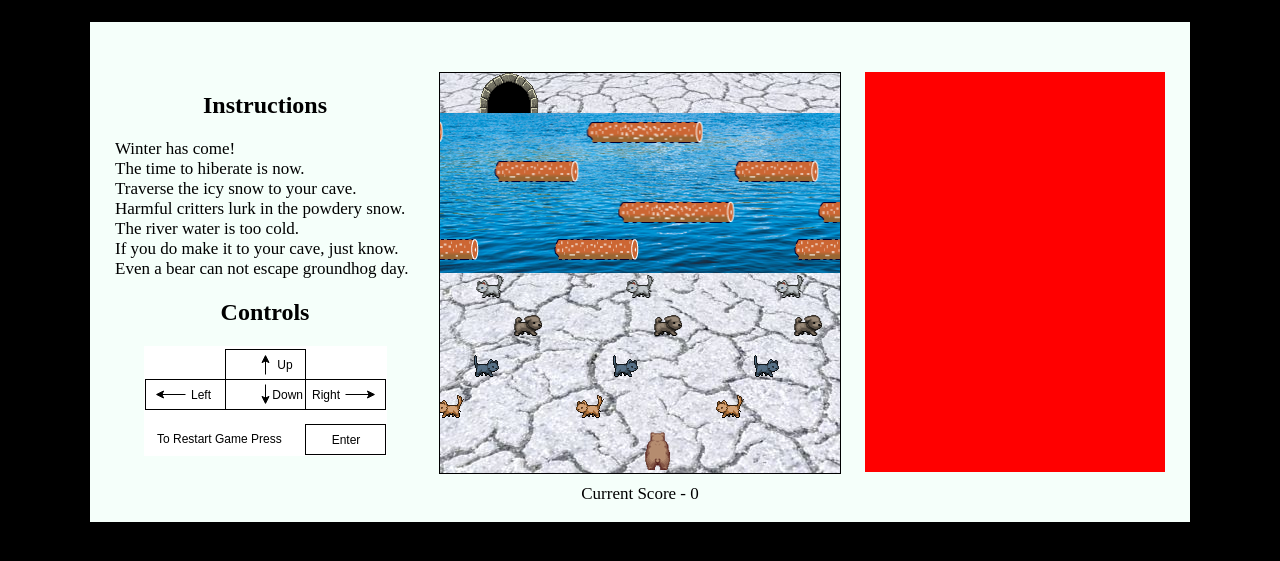
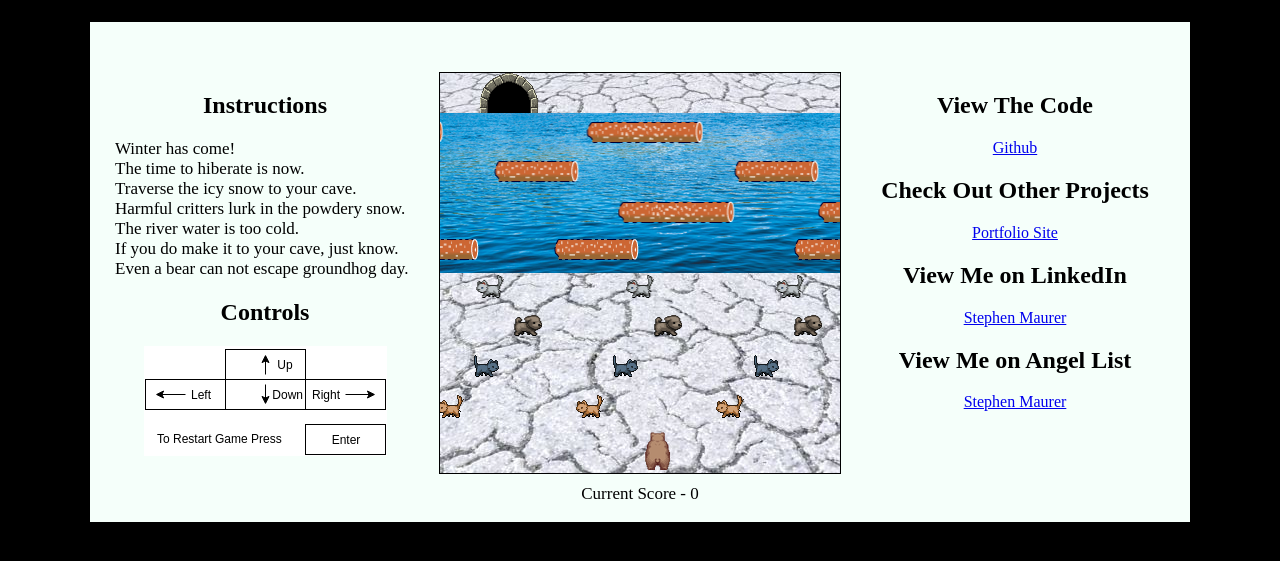
Before and after one commit to semaurer/ToTheDen, a website built with webpack: page index.html in a window 1280 px wide. Shown: the part 69-630 px from the top of the page. Built offline with nearby package versions, Linux system fonts and the light colour scheme.

Commit message:
Add portfolio and linked in lists

```diff
--- a/css/to_the_den.css
+++ b/css/to_the_den.css
@@ -61,5 +61,14 @@ canvas {
   height: 400px;
   top: 50px;
   right: 25px;
-  background-color: red;
 }
+
+.right-info h2 {
+  text-align: center;
+}
+
+.right-info a {
+  margin: 0 auto;
+  display: block;
+  text-align: center;
+}
--- a/index.html
+++ b/index.html
@@ -20,7 +20,16 @@
       </section>
       <canvas id="canvas" width="400" height="400"></canvas>
       <article class="game-score">Current Score - 0</article>
-      <section class="right-info"></section>
+      <section class="right-info">
+        <h2>View The Code</h2>
+        <a href="https://github.com/semaurer/ToTheDen">Github</a>
+        <h2>Check Out Other Projects</h2>
+        <a href="semaurer.github.io">Portfolio Site</a>
+        <h2>View Me on LinkedIn</h2>
+        <a href="https://www.linkedin.com/in/stephen-maurer">Stephen Maurer</a>
+        <h2>View Me on Angel List</h2>
+        <a href="https://angel.co/stephen-maurer">Stephen Maurer</a>
+      </section>
 
     </main>
 
```
